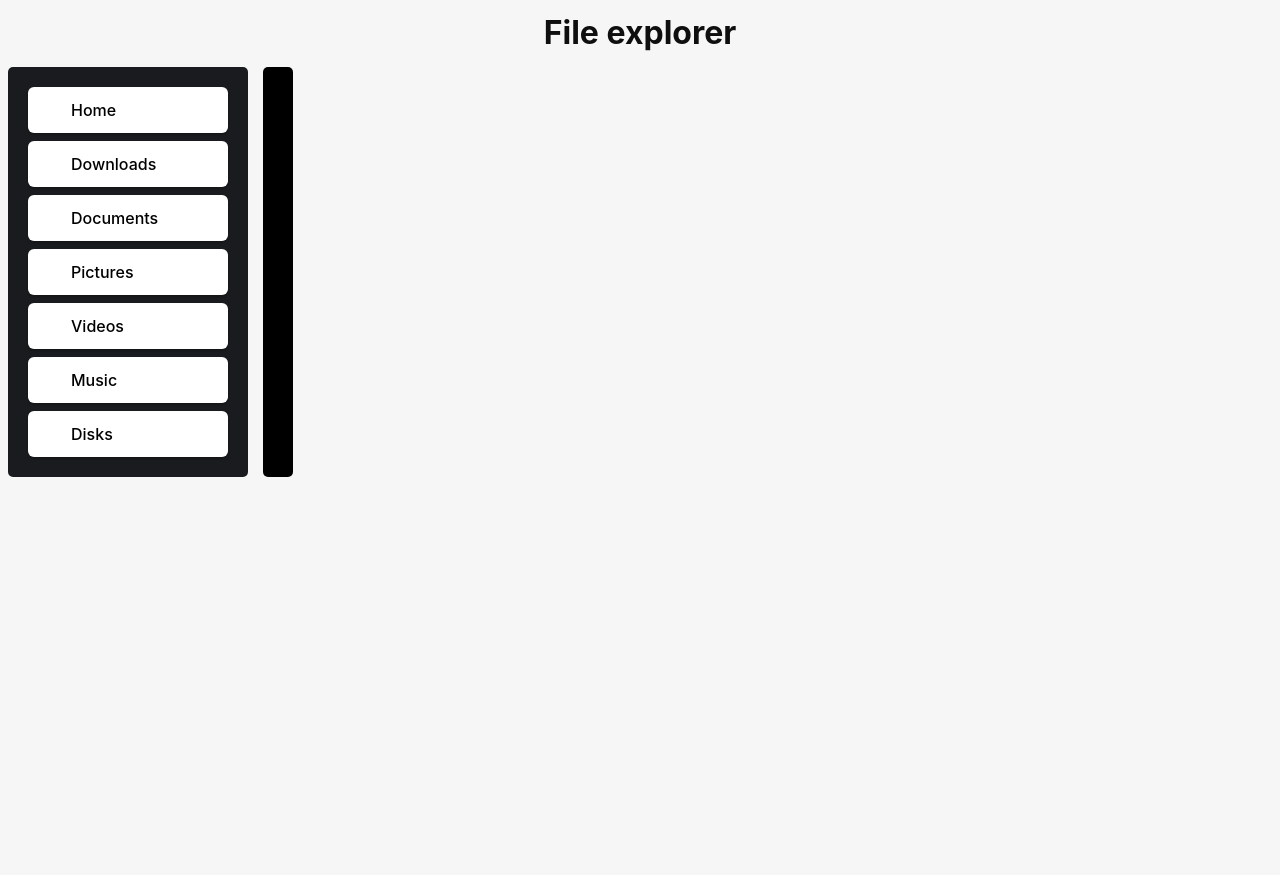
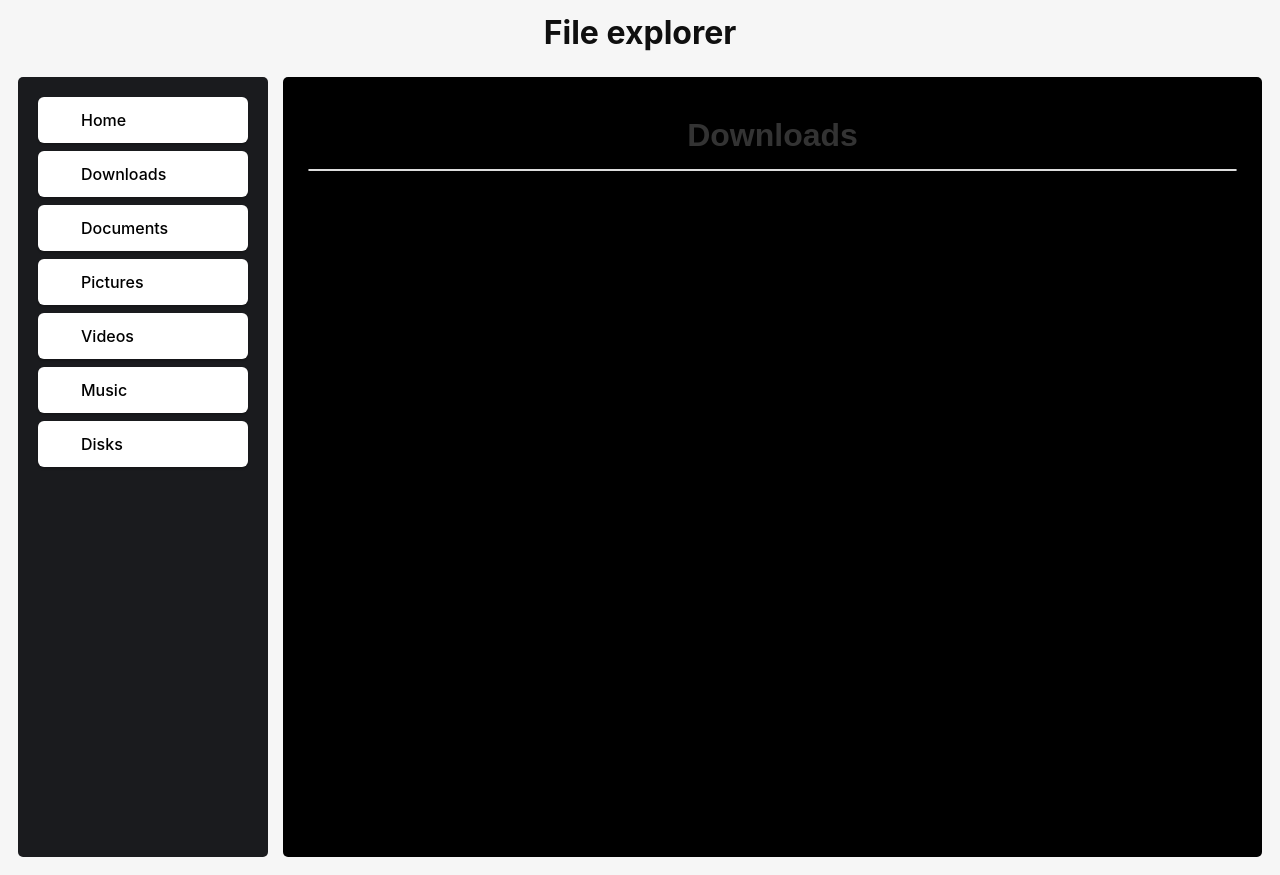
Before and after one commit to max-de-bug/file-explorer, a React (Vite) app: page /Dashboard/Downloads in a window 1280 px wide. Before the commit the page ends 800 px from the top, so only its background shows below. Built offline with nearby package versions, Linux system fonts and the light colour scheme.

Commit message:
style: fixing  size issues with sidebar and dashboard

```diff
--- a/src/App.module.scss
+++ b/src/App.module.scss
@@ -1,12 +1,19 @@
-// src/App.scss
 .flexContainer {
   display: flex;
   gap: 15px;
+  align-items: flex-start;
+  justify-content: flex-start;
+  height: 100vh;
+  box-sizing: border-box;
+  padding: 10px;
 }
-
 .dashboard {
   background-color: black;
+  flex: 1;
   padding: 15px;
-  color: #ffff;
+  color: #fff;
   border-radius: 5px;
+  overflow-y: auto;
+  box-sizing: border-box;
+  height: 100%;
 }
--- a/src/App.tsx
+++ b/src/App.tsx
@@ -5,7 +5,7 @@ import DiskList from "./components/Dashboard/DiskList";
 import Navbar from "./components/NavBar/NavBar";
 import { Sidebar } from "./components/SideBar/SideBar";
 import { AppProvider } from "./context/Context";
-import Dowloads from "./components/Dashboard/Dowloads";
+import Downloads from "./components/Dashboard/Downloads";
 
 function App() {
   return (
@@ -17,7 +17,7 @@ function App() {
           <div className={styles.dashboard}>
             <Routes>
               <Route path="/" element={<DiskList />} />
-              <Route path="/Dashboard/Downloads" element={<Dowloads />} />{" "}
+              <Route path="/Dashboard/Downloads" element={<Downloads />} />{" "}
               {/* Updated path */}
             </Routes>
           </div>
--- a/src/components/Dashboard/Dowloads.tsx
+++ /dev/null
@@ -1,20 +0,0 @@
-import { useContext } from "react";
-import { AppContext } from "../../context/Context";
-const Dowloads = () => {
-  const { dowloads } = useContext(AppContext); // Access disks and fetchDisks from context
-  console.log(dowloads);
-  // // Optionally, you could call fetchDisks here if you want to allow re-fetching
-  // useEffect(() => {
-  //   if (disks.length === 0) {
-  //     fetchDisks(); // Fetch disks if not already available
-  //   }
-  // }, [disks, fetchDisks]);
-
-  return (
-    <div>
-      <h1>{dowloads}</h1>
-    </div>
-  );
-};
-
-export default Dowloads;
--- /dev/null
+++ b/src/components/Dashboard/Downloads.module.scss
@@ -0,0 +1,37 @@
+.container {
+  padding: 10px;
+  font-family: "Arial", sans-serif;
+  color: #333;
+
+  header {
+    font-size: 24px;
+    font-weight: bold;
+    margin-bottom: 10px;
+  }
+
+  .list {
+    list-style: none;
+    padding: 0;
+    margin: 0;
+    border: 1px solid #ddd;
+    border-radius: 8px;
+    box-shadow: 0 4px 6px rgba(0, 0, 0, 0.1);
+    overflow: hidden;
+
+    .listItem {
+      padding: 10px 15px;
+      border-bottom: 1px solid #ddd;
+      background-color: #f9f9f9;
+      transition: background-color 0.2s;
+
+      &:hover {
+        background-color: #f0f0f0;
+      }
+
+      .fileName {
+        font-size: 16px;
+        font-weight: 500;
+      }
+    }
+  }
+}
--- /dev/null
+++ b/src/components/Dashboard/Downloads.tsx
@@ -0,0 +1,21 @@
+import { useContext } from "react";
+import { AppContext } from "../../context/Context";
+import styles from "./Downloads.module.scss";
+const Downloads = () => {
+  const { downloads } = useContext(AppContext); // Access downloads from context
+
+  return (
+    <div className={styles.container}>
+      <h1 className={styles.header}>Downloads</h1>
+      <ul className={styles.list}>
+        {downloads?.map((file, index) => (
+          <li key={index} className={styles.listItem}>
+            <span className={styles.fileName}>{file}</span>
+          </li>
+        ))}
+      </ul>
+    </div>
+  );
+};
+
+export default Downloads;
--- a/src/components/SideBar/Sidebar.module.scss
+++ b/src/components/SideBar/Sidebar.module.scss
@@ -1,4 +1,4 @@
-@import "../../variables.scss"; // Fixed import statement
+@import "../../variables.scss";
 
 .nav {
   @include flex(column);
@@ -7,15 +7,20 @@
 }
 
 .label {
-  color: black; // Set the label color to black
+  color: black;
 }
 
 .sidebarContainer {
   border-radius: 5px;
-  width: 200px;
+  width: 250px;
   padding: 20px;
   height: 100%;
   background-color: $bg-primary;
+  display: flex;
+  flex-direction: column;
+  justify-content: flex-start;
+  align-items: stretch;
+  box-sizing: border-box;
 }
 
 .menuItem {
@@ -25,6 +30,11 @@
   border-radius: 6px;
   color: $text-secondary;
   text-decoration: none;
+  width: 100%;
+  box-sizing: border-box;
+  white-space: nowrap;
+  overflow: hidden;
+  text-overflow: ellipsis;
   @include hover-effect;
 
   &:hover {
--- a/src/context/Context.tsx
+++ b/src/context/Context.tsx
@@ -5,21 +5,21 @@ import { createContext, useState, ReactNode, useEffect } from "react";
 interface AppContextType {
   disks: string[];
   fetchDisks: () => void;
-  dowloads: string[];
-  fetchDowloads: () => void;
+  downloads: string[];
+  fetchDownloads: () => void;
 }
 
 export const AppContext = createContext<AppContextType>({
   disks: [],
   fetchDisks: () => {},
-  dowloads: [],
-  fetchDowloads: () => {},
+  downloads: [],
+  fetchDownloads: () => {},
 });
 
 // Create a Provider component that will wrap around your app
 export const AppProvider = ({ children }: { children: ReactNode }) => {
   const [disks, setDisks] = useState<string[]>([]);
-  const [dowloads, setDowloads] = useState<string[]>([]);
+  const [downloads, setDowloads] = useState<string[]>([]);
   async function fetchDisks() {
     try {
       const result = await invoke<string[]>("list_disks");
@@ -28,9 +28,9 @@ export const AppProvider = ({ children }: { children: ReactNode }) => {
       console.error("Error fetching disks:", error);
     }
   }
-  async function fetchDowloads() {
+  async function fetchDownloads() {
     try {
-      const result = await invoke<string[]>("list_dowloads");
+      const result = await invoke<string[]>("list_downloads");
       setDowloads(result || []);
     } catch (error) {
       console.error("Error fetching disks:", error);
@@ -38,11 +38,13 @@ export const AppProvider = ({ children }: { children: ReactNode }) => {
   }
   useEffect(() => {
     fetchDisks();
-    fetchDowloads();
+    fetchDownloads();
   }, []);
 
   return (
-    <AppContext.Provider value={{ disks, fetchDisks, dowloads, fetchDowloads }}>
+    <AppContext.Provider
+      value={{ disks, fetchDisks, downloads, fetchDownloads }}
+    >
       {children}
     </AppContext.Provider>
   );
```
Also changed, not shown: 1 other file (tests, documents, lock files or other folders).
